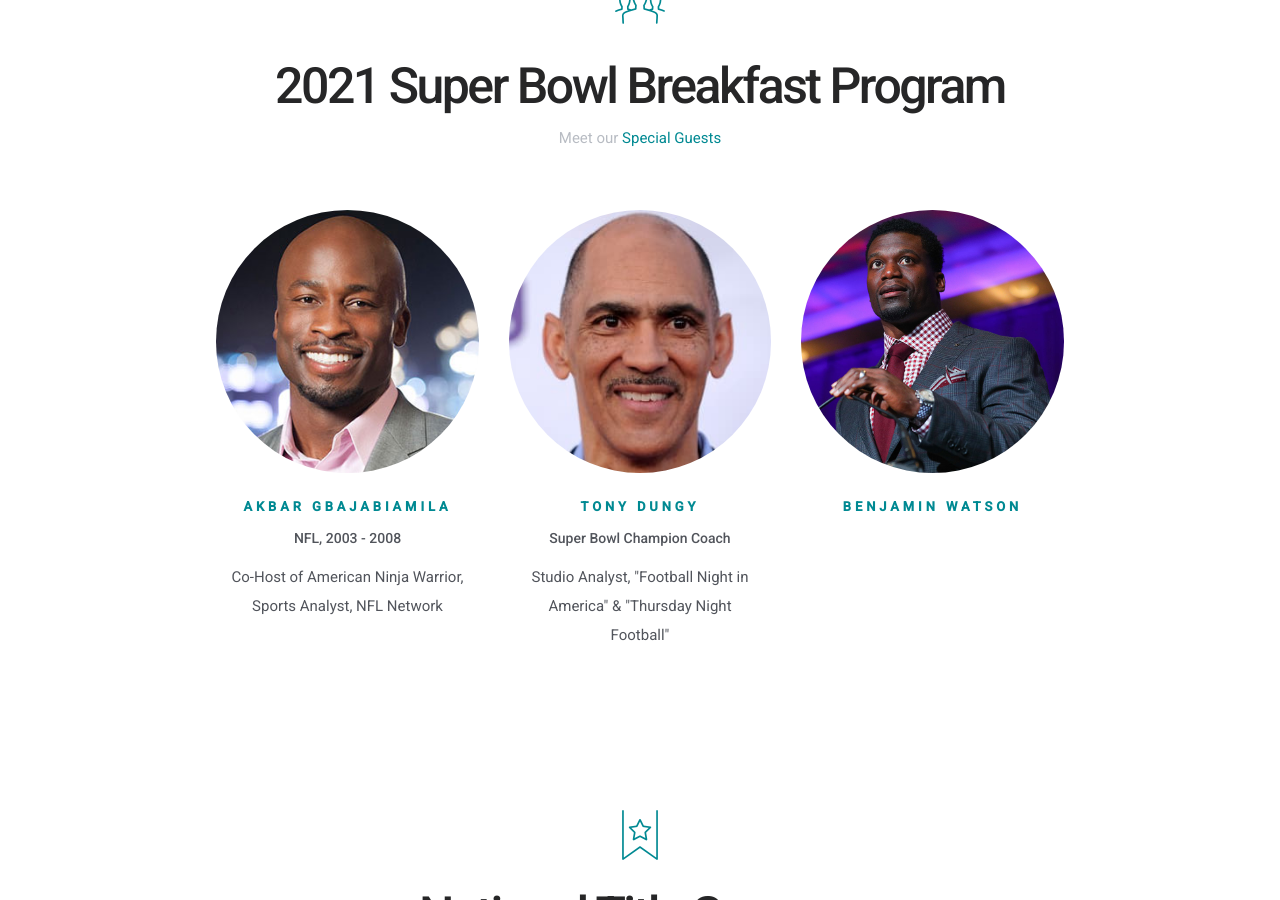
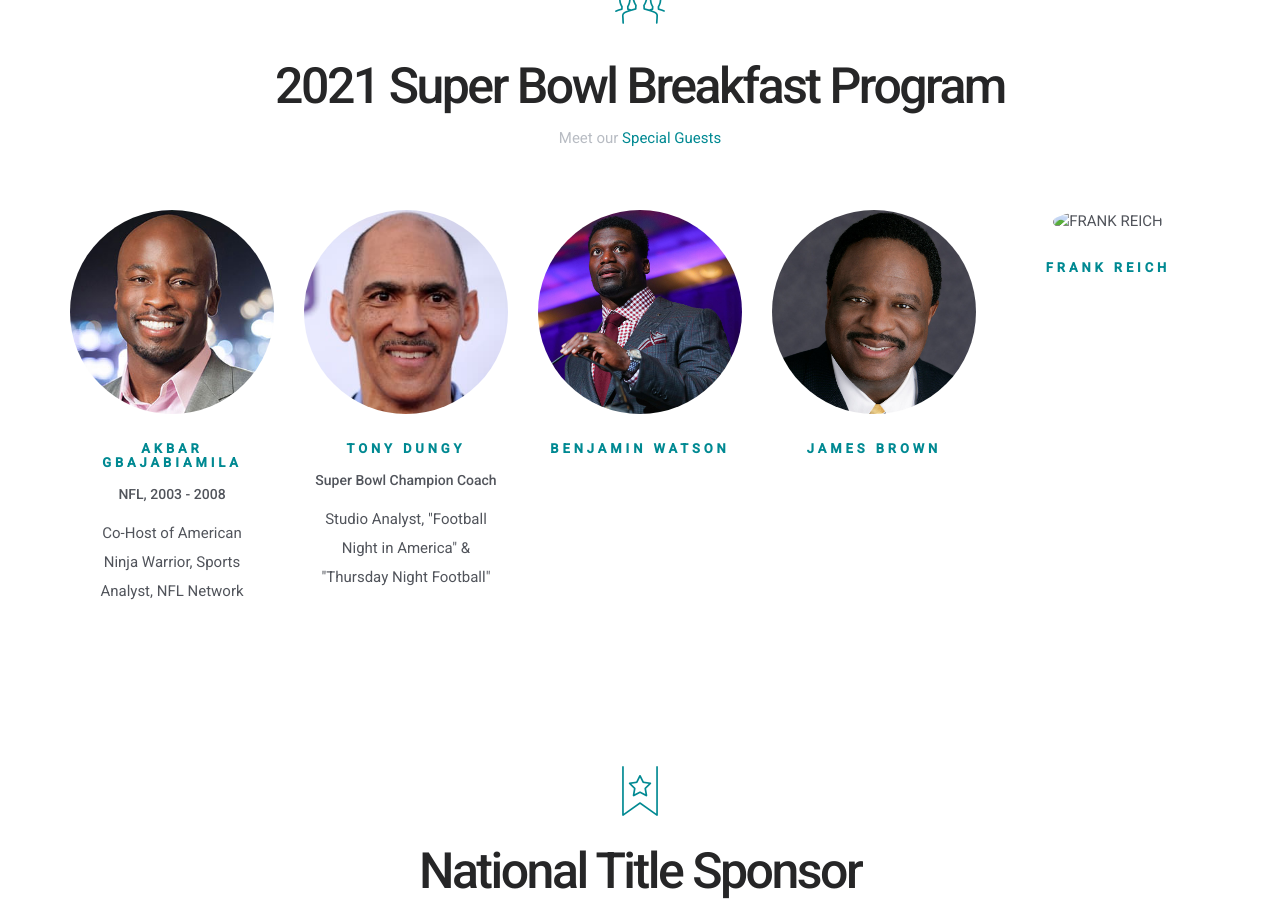
Before and after one commit to AIAUSA/Superbowl, a Jekyll site: the page built from index.md, in a window 1280 px wide and 900 px high, scrolled down 2870 px. Built offline with Jekyll 4.4.1, drawn with Linux system fonts in a browser that asks for light colours; some web fonts are replaced; comment, search, counter and statistics services are not loaded.

Commit message:
Update from Forestry.io AIA Digital updated index.md

```diff
--- a/index.md
+++ b/index.md
@@ -51,6 +51,16 @@
     image: "/uploads/benjamin-watson.jpg"
     title: ''
     credentials: ''
+  - template: speaker
+    name: JAMES BROWN
+    image: "/uploads/james-brown.jpg"
+    title: ''
+    credentials: ''
+  - template: speaker
+    name: FRANK REICH
+    title: ''
+    credentials: ''
+    image: ''
   title: 2021 Super Bowl Breakfast Program
 - template: centered-text
   block: centered-text
```
